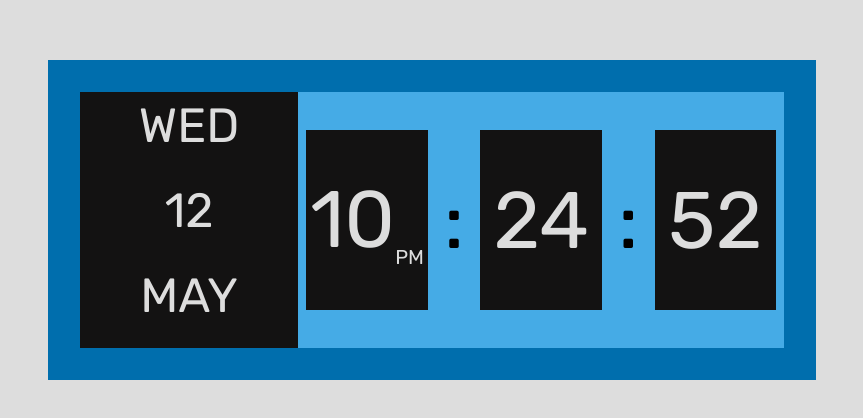
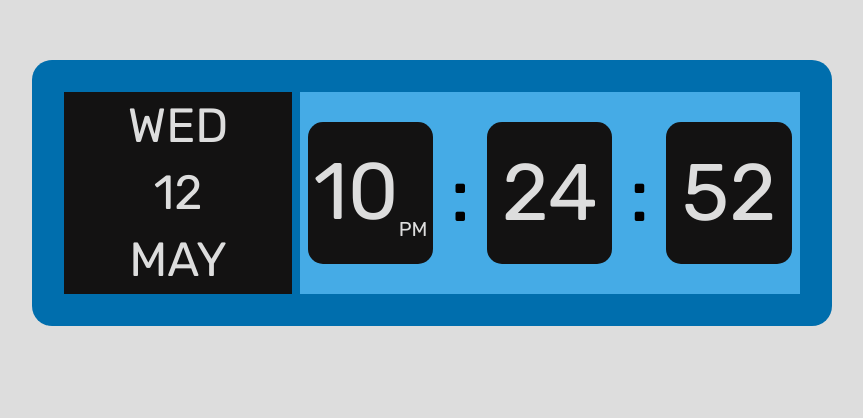
Before and after one commit to Jev-Smith/Flip-Clock, a plain HTML site: page index.html in a window 1280 px wide. Shown: the part 204-622 px from the top of the page, without its empty margins (208-1071 px from the left). Drawn offline with Linux system fonts and the light colour scheme.

Commit message:
More updates to the look of the flip-clock

```diff
--- a/style.css
+++ b/style.css
@@ -17,8 +17,12 @@ body{
     display: flex;
     justify-content: center;
     align-items: center;
+    min-height: 239px;
+    max-height: 266px;
     height: 40%;
     width: 60%;
+    min-width: 800px;
+    max-width: 821px;
     background: #006EAD;
     margin: auto;
     position: absolute;
@@ -26,6 +30,7 @@ body{
     left: 0;
     right: 0;
     padding: .4em;
+    border-radius: 20px;
 }
 
 .inner-clock-container{
@@ -46,7 +51,7 @@ body{
 }
 
 .time-container{
-    width: 69%;
+    width: 68%;
     display: flex;
     align-items: center;
     justify-content: space-around;
@@ -73,6 +78,7 @@ body{
     display: flex;
     justify-content: center;
     align-items: center;
+    border-radius: 15px;
 }
 
 .hour-number, .minute-number, .second-number{
```
